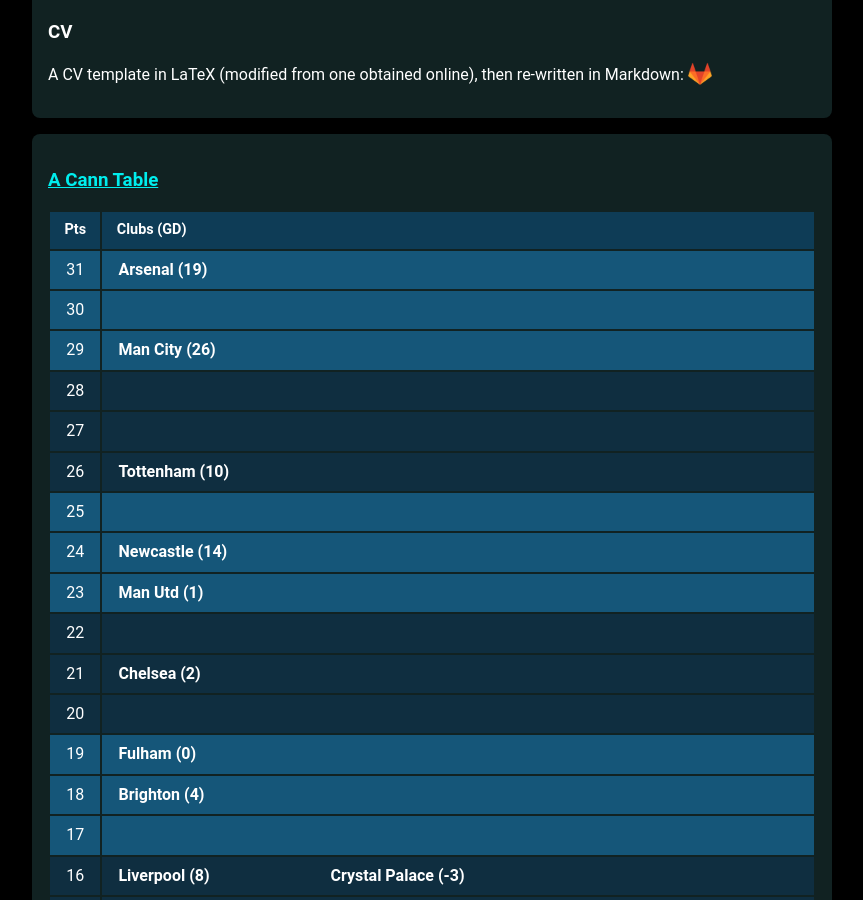
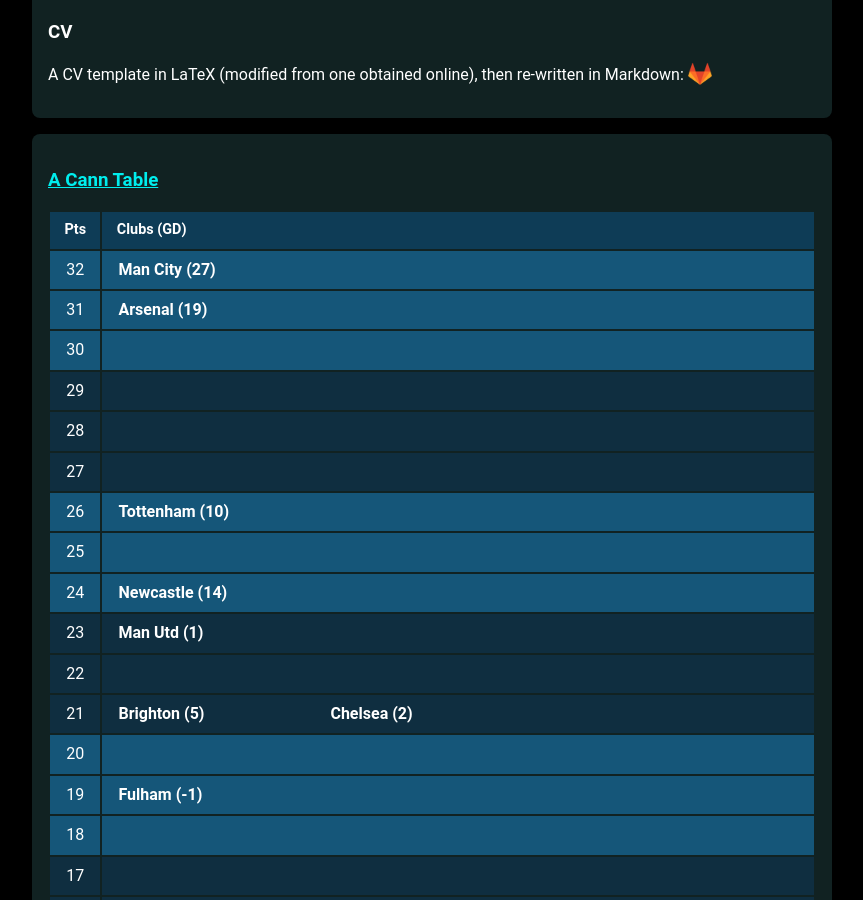
Before and after one commit to muru/muru.github.io, a Jekyll site: the page built from resources.md, in a window 1280 px wide and 900 px high, scrolled down 1235 px. Shown: the whole window, without its empty margins (208-1071 px from the left). Built offline with Jekyll 4.4.1, drawn with Linux system fonts in a browser that asks for light colours; some web fonts are replaced; some of the changed text lies outside the part shown.

Commit message:
updated cann-table: Sun  6 Nov 20:57:56 JST 2022

```diff
--- a/cann-table.html
+++ b/cann-table.html
@@ -1,5 +1,11 @@
 <table id="cann-table">
 <thead> <th> Pts </th> <th> Clubs (GD) </th> </thead>
+	<tr class="cann-row-1">
+		<td class="cann-point"> 32 </td>
+		<td class="cann-clubs">
+			<span class="club-name"> Man City (27) </span>
+		</td>
+ 	</tr>
 	<tr class="cann-row-1">
 		<td class="cann-point"> 31 </td>
 		<td class="cann-clubs">
@@ -11,10 +17,9 @@
 		<td class="cann-clubs">
 		</td>
  	</tr>
-	<tr class="cann-row-1">
+	<tr class="cann-row-2">
 		<td class="cann-point"> 29 </td>
 		<td class="cann-clubs">
-			<span class="club-name"> Man City (26) </span>
 		</td>
  	</tr>
 	<tr class="cann-row-2">
@@ -27,7 +32,7 @@
 		<td class="cann-clubs">
 		</td>
  	</tr>
-	<tr class="cann-row-2">
+	<tr class="cann-row-1">
 		<td class="cann-point"> 26 </td>
 		<td class="cann-clubs">
 			<span class="club-name"> Tottenham (10) </span>
@@ -44,7 +49,7 @@
 			<span class="club-name"> Newcastle (14) </span>
 		</td>
  	</tr>
-	<tr class="cann-row-1">
+	<tr class="cann-row-2">
 		<td class="cann-point"> 23 </td>
 		<td class="cann-clubs">
 			<span class="club-name"> Man Utd (1) </span>
@@ -58,10 +63,11 @@
 	<tr class="cann-row-2">
 		<td class="cann-point"> 21 </td>
 		<td class="cann-clubs">
+			<span class="club-name"> Brighton (5) </span>
 			<span class="club-name"> Chelsea (2) </span>
 		</td>
  	</tr>
-	<tr class="cann-row-2">
+	<tr class="cann-row-1">
 		<td class="cann-point"> 20 </td>
 		<td class="cann-clubs">
 		</td>
@@ -69,16 +75,15 @@
 	<tr class="cann-row-1">
 		<td class="cann-point"> 19 </td>
 		<td class="cann-clubs">
-			<span class="club-name"> Fulham (0) </span>
+			<span class="club-name"> Fulham (-1) </span>
 		</td>
  	</tr>
 	<tr class="cann-row-1">
 		<td class="cann-point"> 18 </td>
 		<td class="cann-clubs">
-			<span class="club-name"> Brighton (4) </span>
 		</td>
  	</tr>
-	<tr class="cann-row-1">
+	<tr class="cann-row-2">
 		<td class="cann-point"> 17 </td>
 		<td class="cann-clubs">
 		</td>
@@ -87,53 +92,48 @@
 		<td class="cann-point"> 16 </td>
 		<td class="cann-clubs">
 			<span class="club-name"> Liverpool (8) </span>
+			<span class="club-name"> Brentford (-3) </span>
 			<span class="club-name"> Crystal Palace (-3) </span>
 		</td>
  	</tr>
 	<tr class="cann-row-2">
 		<td class="cann-point"> 15 </td>
 		<td class="cann-clubs">
-			<span class="club-name"> Brentford (-3) </span>
+			<span class="club-name"> Leeds (-3) </span>
 		</td>
  	</tr>
-	<tr class="cann-row-2">
+	<tr class="cann-row-1">
 		<td class="cann-point"> 14 </td>
 		<td class="cann-clubs">
-			<span class="club-name"> Everton (-1) </span>
+			<span class="club-name"> Leicester (-2) </span>
 			<span class="club-name"> West Ham (-2) </span>
+			<span class="club-name"> Everton (-3) </span>
 		</td>
  	</tr>
 	<tr class="cann-row-1">
 		<td class="cann-point"> 13 </td>
 		<td class="cann-clubs">
-			<span class="club-name"> Bournemouth (-16) </span>
+			<span class="club-name"> Bournemouth (-17) </span>
 		</td>
  	</tr>
 	<tr class="cann-row-1">
 		<td class="cann-point"> 12 </td>
 		<td class="cann-clubs">
-			<span class="club-name"> Leeds (-4) </span>
 			<span class="club-name"> Aston Villa (-9) </span>
 			<span class="club-name"> Southampton (-9) </span>
 		</td>
  	</tr>
-	<tr class="cann-row-1">
+	<tr class="cann-row-2">
 		<td class="cann-point"> 11 </td>
 		<td class="cann-clubs">
-			<span class="club-name"> Leicester (-4) </span>
 		</td>
  	</tr>
 	<tr class="cann-row-2">
 		<td class="cann-point"> 10 </td>
 		<td class="cann-clubs">
-			<span class="club-name"> Wolves (-13) </span>
-		</td>
- 	</tr>
-	<tr class="cann-row-2">
-		<td class="cann-point"> 9 </td>
-		<td class="cann-clubs">
+			<span class="club-name"> Wolves (-14) </span>
 			<span class="club-name"> Nottm Forest (-20) </span>
 		</td>
  	</tr>
 </table>
-<span id="cann-gen-note"> Generated on  Wednesday, 02 November 2022 at 14:24 JST. </span>
+<span id="cann-gen-note"> Generated on  Sunday, 06 November 2022 at 20:57 JST. </span>
```
